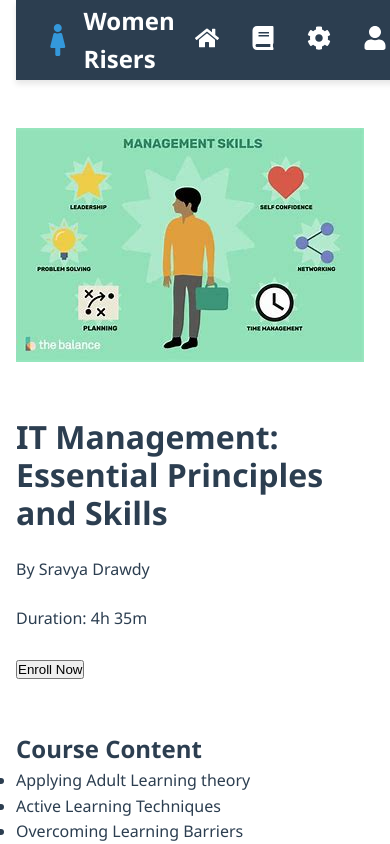
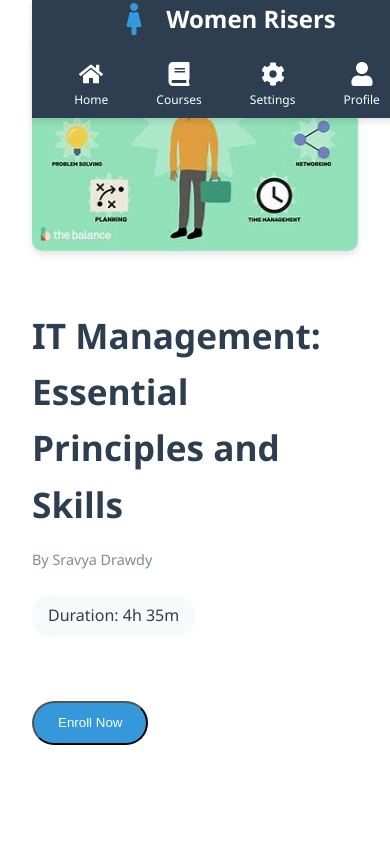
Before and after one commit to SriSravya28/Women-Risers-Networking--Application, a React (Create React App) app: page /course/1 in a window 390 px wide. Shown: the top 844 px of the page. Built offline with nearby package versions, Linux system fonts and the light colour scheme.

Commit message:
Adding Styles

```diff
--- a/src/App.css
+++ b/src/App.css
@@ -1,4 +1,3 @@
-/* App.css */
 :root {
   --primary-color: #2c3e50;
   --secondary-color: #3498db;
@@ -8,8 +7,6 @@
   --text-light: #ffffff;
   --shadow: 0 4px 6px rgba(0, 0, 0, 0.1);
   --transition: all 0.3s ease;
-  --max-width: 1200px;
-  --header-height: 80px;
 }
 
 * {
@@ -22,10 +19,9 @@ body {
   font-family: 'Segoe UI', Tahoma, Geneva, Verdana, sans-serif;
   line-height: 1.6;
   color: var(--text-dark);
-  padding-top: var(--header-height);
 }
 
-/* ========== HEADER ========== */
+/* Header Styles */
 header {
   background: var(--primary-color);
   position: fixed;
@@ -83,26 +79,51 @@ nav {
   font-size: 0.75rem;
 }
 
-/* ========== HOME PAGE ========== */
-.home-page main {
-  padding: 2rem;
+
+/* Home Page */
+.home-page {
+  min-height: 100vh;
+  display: flex;
+  flex-direction: column;
 }
 
 .header-section {
   background: linear-gradient(135deg, var(--primary-color), #34495e);
   color: var(--text-light);
-  padding: 4rem 2rem;
+  padding: 4rem 2rem 2rem;
   text-align: center;
-  margin-top: calc(var(--header-height) * -1);
+}
+
+.header-section h1 {
+  font-size: 2.5rem;
+  margin-bottom: 1rem;
+}
+
+.progress-container {
+  max-width: 600px;
+  margin: 2rem auto;
+}
+
+.progress-bar {
+  background: rgba(255, 255, 255, 0.2);
+  height: 10px;
+  border-radius: 5px;
+  overflow: hidden;
+}
+
+.progress-fill {
+  background: var(--success-color);
+  height: 100%;
+  transition: width 0.5s ease;
 }
 
 .course-grid {
-  max-width: var(--max-width);
+  max-width: 1200px;
   margin: 2rem auto;
+  padding: 0 2rem;
   display: grid;
   grid-template-columns: repeat(auto-fill, minmax(300px, 1fr));
   gap: 2rem;
-  padding: 2rem 0;
 }
 
 .course-card {
@@ -113,6 +134,11 @@ nav {
   transition: var(--transition);
 }
 
+.course-card:hover {
+  transform: translateY(-5px);
+  box-shadow: 0 8px 15px rgba(0, 0, 0, 0.15);
+}
+
 .course-image {
   width: 100%;
   height: 200px;
@@ -120,10 +146,36 @@ nav {
   border-bottom: 3px solid var(--secondary-color);
 }
 
-/* ========== COURSE DETAIL PAGE ========== */
+.course-content {
+  padding: 1.5rem;
+}
+
+.instructor {
+  color: #7f8c8d;
+  font-size: 0.9rem;
+  margin: 0.5rem 0;
+}
+
+.enroll-btn {
+  display: inline-block;
+  background: var(--secondary-color);
+  color: white;
+  padding: 0.8rem 1.5rem;
+  border-radius: 25px;
+  text-decoration: none;
+  transition: var(--transition);
+  margin-top: 1rem;
+}
+
+.enroll-btn:hover {
+  background: #2980b9;
+  transform: translateY(-2px);
+}
+
+/* Course Detail Page */
 .course-detail {
-  max-width: var(--max-width);
-  margin: 2rem auto;
+  max-width: 1200px;
+  margin: 0 auto;
   padding: 2rem;
 }
 
@@ -134,40 +186,59 @@ nav {
   margin-bottom: 3rem;
 }
 
-.course-detail-image {
+.course-image-container img {
   width: 100%;
-  height: 400px;
-  object-fit: contain;
   border-radius: 10px;
-  background: var(--background-light);
-  padding: 1rem;
-}
-
-.course-info {
-  display: flex;
-  flex-direction: column;
-  gap: 1.5rem;
+  box-shadow: var(--shadow);
 }
 
 .course-info h1 {
-  font-size: 2.5rem;
-  color: var(--primary-color);
-  line-height: 1.2;
+  font-size: 2.2rem;
+  margin-bottom: 1rem;
 }
 
-.duration-badge {
+.duration {
   background: var(--background-light);
   padding: 0.5rem 1rem;
   border-radius: 20px;
-  width: fit-content;
+  display: inline-block;
+  margin: 1rem 0;
+}
+
+.action-buttons {
+  margin: 2rem 0;
+}
+
+.course-content ul {
+  display: grid;
+  gap: 1rem;
+}
+
+.course-content li {
+  background: white;
+  padding: 1.5rem;
+  border-radius: 8px;
+  box-shadow: var(--shadow);
   display: flex;
   align-items: center;
-  gap: 0.5rem;
+  gap: 1rem;
 }
 
-/* ========== SUCCESS PAGE ========== */
+.course-content li::before {
+  content: "✓";
+  color: var(--success-color);
+  font-weight: bold;
+}
+
+/* Success Page */
 .success-page {
   min-height: 100vh;
+  display: flex;
+  flex-direction: column;
+}
+
+.success-content {
+  flex: 1;
   display: flex;
   flex-direction: column;
   align-items: center;
@@ -176,18 +247,10 @@ nav {
   padding: 2rem;
 }
 
-.success-content {
-  max-width: 600px;
-  margin: 0 auto;
-  position: relative;
-}
-
 .success-icon {
-  position: absolute;
-  right: -50px;
-  top: -50px;
-  font-size: 2.5rem;
+  font-size: 5rem;
   color: var(--success-color);
+  margin-bottom: 2rem;
   animation: bounce 1s infinite;
 }
 
@@ -196,268 +259,46 @@ nav {
   50% { transform: translateY(-10px); }
 }
 
-/* ========== RESPONSIVE DESIGN ========== */
+.home-btn {
+  background: var(--primary-color);
+  color: white;
+  padding: 1rem 2rem;
+  border-radius: 25px;
+  text-decoration: none;
+  transition: var(--transition);
+  margin-top: 2rem;
+}
+
+.home-btn:hover {
+  background: #34495e;
+  transform: translateY(-2px);
+}
+
+/* Footer */
+footer {
+  background: var(--primary-color);
+  color: white;
+  text-align: center;
+  padding: 1.5rem;
+  margin-top: auto;
+}
+
+/* Responsive Design */
 @media (max-width: 768px) {
   .course-header {
     grid-template-columns: 1fr;
   }
 
-  .course-detail-image {
-    height: 300px;
-  }
-
-  .nav-right {
+  nav {
+    flex-direction: column;
     gap: 1rem;
   }
 
-  .icon-link span {
-    display: none;
-  }
-
-  .success-icon {
-    position: static;
-    margin: 2rem 0;
-    animation: none;
-  }
-}
-
-@media (max-width: 480px) {
-  .course-info h1 {
+  .header-section h1 {
     font-size: 2rem;
   }
 
-  .course-detail {
-    padding: 1rem;
-  }
-}/* App.css */
-:root {
-  --primary-color: #2c3e50;
-  --secondary-color: #3498db;
-  --success-color: #27ae60;
-  --background-light: #f8f9fa;
-  --text-dark: #2c3e50;
-  --text-light: #ffffff;
-  --shadow: 0 4px 6px rgba(0, 0, 0, 0.1);
-  --transition: all 0.3s ease;
-  --max-width: 1200px;
-  --header-height: 80px;
-}
-
-* {
-  margin: 0;
-  padding: 0;
-  box-sizing: border-box;
-}
-
-body {
-  font-family: 'Segoe UI', Tahoma, Geneva, Verdana, sans-serif;
-  line-height: 1.6;
-  color: var(--text-dark);
-  padding-top: var(--header-height);
-}
-
-/* ========== HEADER ========== */
-header {
-  background: var(--primary-color);
-  position: fixed;
-  top: 0;
-  width: 100%;
-  height: var(--header-height);
-  z-index: 1000;
-  box-shadow: var(--shadow);
-}
-
-nav {
-  max-width: var(--max-width);
-  height: 100%;
-  margin: 0 auto;
-  padding: 0 2rem;
-  display: flex;
-  justify-content: space-between;
-  align-items: center;
-}
-
-.nav-left {
-  display: flex;
-  align-items: center;
-  gap: 1rem;
-  color: var(--text-light);
-}
-
-.brand-icon {
-  font-size: 2rem;
-  color: var(--secondary-color);
-}
-
-.nav-right {
-  display: flex;
-  gap: 2rem;
-  align-items: center;
-}
-
-.icon-link {
-  color: var(--text-light);
-  text-decoration: none;
-  display: flex;
-  flex-direction: column;
-  align-items: center;
-  transition: var(--transition);
-  padding: 0.5rem;
-}
-
-.icon-link svg {
-  font-size: 1.5rem;
-  margin-bottom: 0.25rem;
-}
-
-.icon-link span {
-  font-size: 0.75rem;
-}
-
-/* ========== HOME PAGE ========== */
-.home-page main {
-  padding: 2rem;
-}
-
-.header-section {
-  background: linear-gradient(135deg, var(--primary-color), #34495e);
-  color: var(--text-light);
-  padding: 4rem 2rem;
-  text-align: center;
-  margin-top: calc(var(--header-height) * -1);
-}
-
-.course-grid {
-  max-width: var(--max-width);
-  margin: 2rem auto;
-  display: grid;
-  grid-template-columns: repeat(auto-fill, minmax(300px, 1fr));
-  gap: 2rem;
-  padding: 2rem 0;
-}
-
-.course-card {
-  background: white;
-  border-radius: 10px;
-  overflow: hidden;
-  box-shadow: var(--shadow);
-  transition: var(--transition);
-}
-
-.course-image {
-  width: 100%;
-  height: 200px;
-  object-fit: cover;
-  border-bottom: 3px solid var(--secondary-color);
-}
-
-/* ========== COURSE DETAIL PAGE ========== */
-.course-detail {
-  max-width: var(--max-width);
-  margin: 2rem auto;
-  padding: 2rem;
-}
-
-.course-header {
-  display: grid;
-  grid-template-columns: 1fr 1fr;
-  gap: 3rem;
-  margin-bottom: 3rem;
-}
-
-.course-detail-image {
-  width: 100%;
-  height: 400px;
-  object-fit: contain;
-  border-radius: 10px;
-  background: var(--background-light);
-  padding: 1rem;
-}
-
-.course-info {
-  display: flex;
-  flex-direction: column;
-  gap: 1.5rem;
-}
-
-.course-info h1 {
-  font-size: 2.5rem;
-  color: var(--primary-color);
-  line-height: 1.2;
-}
-
-.duration-badge {
-  background: var(--background-light);
-  padding: 0.5rem 1rem;
-  border-radius: 20px;
-  width: fit-content;
-  display: flex;
-  align-items: center;
-  gap: 0.5rem;
-}
-
-/* ========== SUCCESS PAGE ========== */
-.success-page {
-  min-height: 100vh;
-  display: flex;
-  flex-direction: column;
-  align-items: center;
-  justify-content: center;
-  text-align: center;
-  padding: 2rem;
-}
-
-.success-content {
-  max-width: 600px;
-  margin: 0 auto;
-  position: relative;
-}
-
-.success-icon {
-  position: absolute;
-  right: -50px;
-  top: -50px;
-  font-size: 2.5rem;
-  color: var(--success-color);
-  animation: bounce 1s infinite;
-}
-
-@keyframes bounce {
-  0%, 100% { transform: translateY(0); }
-  50% { transform: translateY(-10px); }
-}
-
-/* ========== RESPONSIVE DESIGN ========== */
-@media (max-width: 768px) {
-  .course-header {
+  .course-grid {
     grid-template-columns: 1fr;
   }
-
-  .course-detail-image {
-    height: 300px;
-  }
-
-  .nav-right {
-    gap: 1rem;
-  }
-
-  .icon-link span {
-    display: none;
-  }
-
-  .success-icon {
-    position: static;
-    margin: 2rem 0;
-    animation: none;
-  }
 }
-
-@media (max-width: 480px) {
-  .course-info h1 {
-    font-size: 2rem;
-  }
-
-  .course-detail {
-    padding: 1rem;
-  }
-}
--- /dev/null
+++ b/src/pages/Styles/CourseDetail.css
@@ -0,0 +1,65 @@
+/* Styles for the CourseDetail page */
+
+.course-detail {
+    display: flex;
+    flex-direction: column;
+    min-height: 100vh;
+}
+
+header, footer {
+    background-color: #f8f9fa;
+    padding: 10px 20px;
+    text-align: center;
+}
+
+main {
+    flex: 1;
+    padding: 20px;
+}
+
+.course-header {
+    display: flex;
+    align-items: center;
+    margin-bottom: 20px;
+}
+
+.course-image-container {
+    flex: 0 0 150px;
+    margin-right: 20px;
+}
+
+.course-image-container img {
+    max-width: 100%;
+    height: auto;
+    border-radius: 8px;
+}
+
+.course-info {
+    flex: 1;
+}
+
+.action-buttons {
+    margin-top: 10px;
+}
+
+.enroll-btn {
+    background-color: #007bff;
+    color: white;
+    padding: 10px 20px;
+    border: none;
+    border-radius: 5px;
+    cursor: pointer;
+}
+
+.enroll-btn:hover {
+    background-color: #0056b3;
+}
+
+.course-content {
+    margin-top: 30px;
+}
+
+.course-content ul {
+    list-style-type: disc;
+    padding-left: 20px;
+}
```
Also changed, not shown: 1 other file (tests, documents, lock files or other folders).
